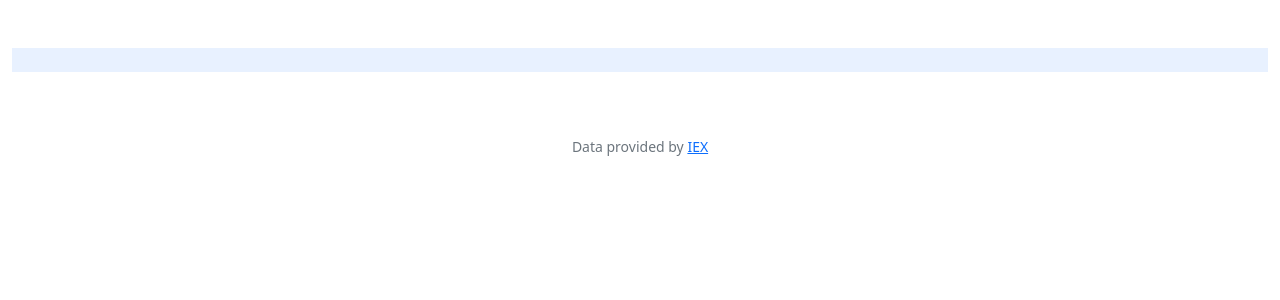
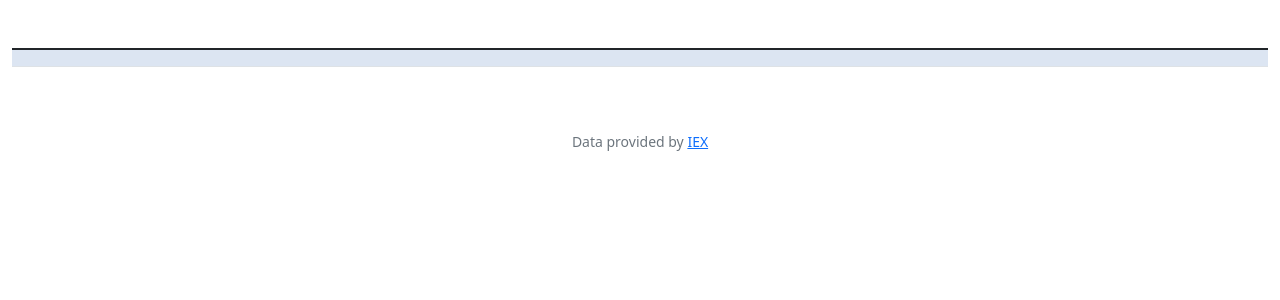
Before and after one commit to tushark28/CS50, a Flask app: template cs50x/finance/templates/quoted.html in a window 1280 px wide. Shown: the part 66-366 px from the top of the page. Run offline with Flask 2, Linux system fonts and the light colour scheme; the template is opened without the code that fills it, so the values that code supplies are empty; some libraries are stand-ins or nearby versions.

Commit message:
Mon, Sep 26, 2022, 12:43 PM +00:00

```diff
--- a/cs50x/finance/templates/quoted.html
+++ b/cs50x/finance/templates/quoted.html
@@ -6,7 +6,10 @@
 
 {% block main %}
         <div class="mb-3">
-            <table>
+            <table class="table table-striped table-hover">
+                <thead>
+
+                </thead>
                 <tr>
                     <td>{{stock.name}}</td>
                     <td>{{stock.price}}</td>
```
